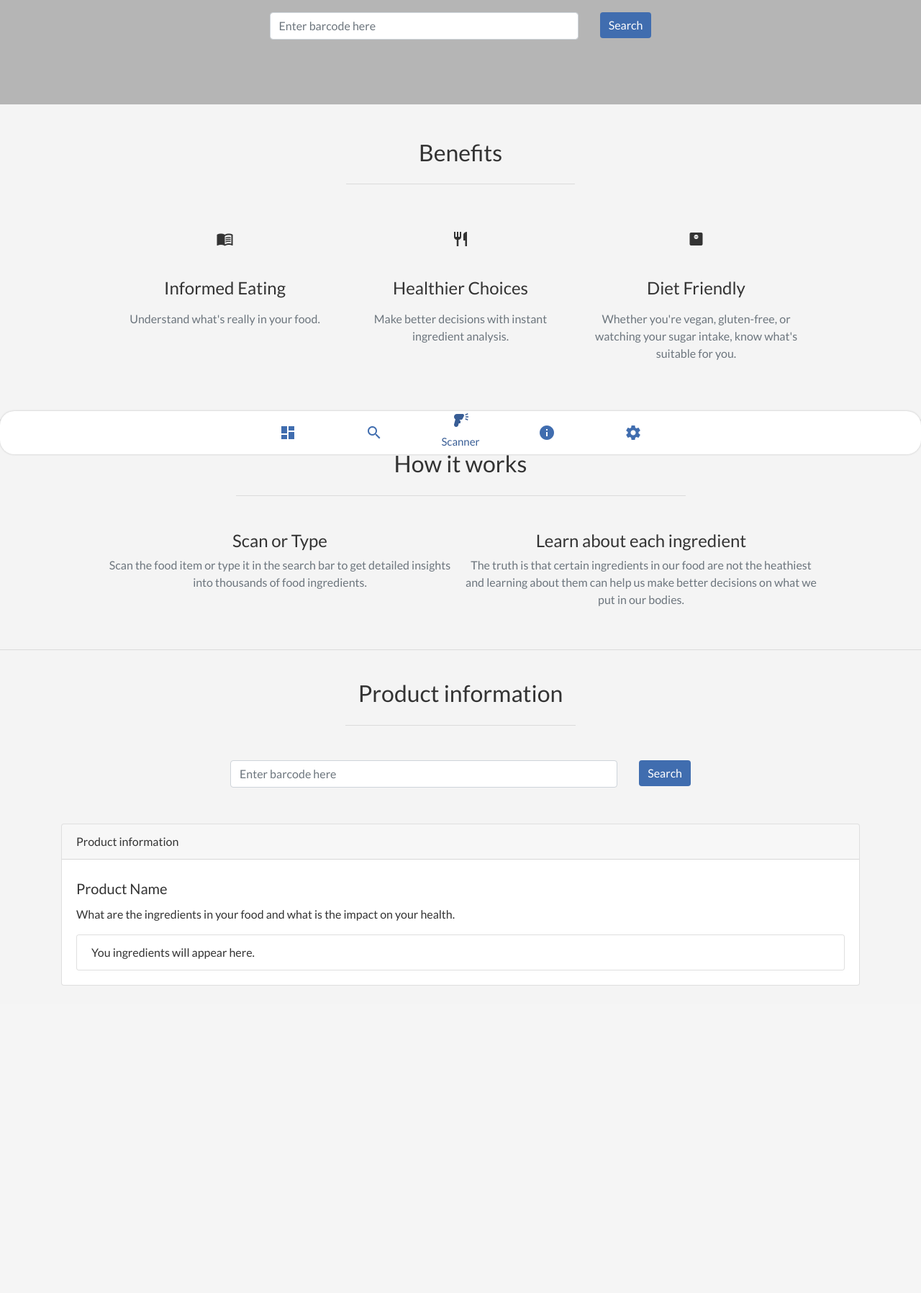
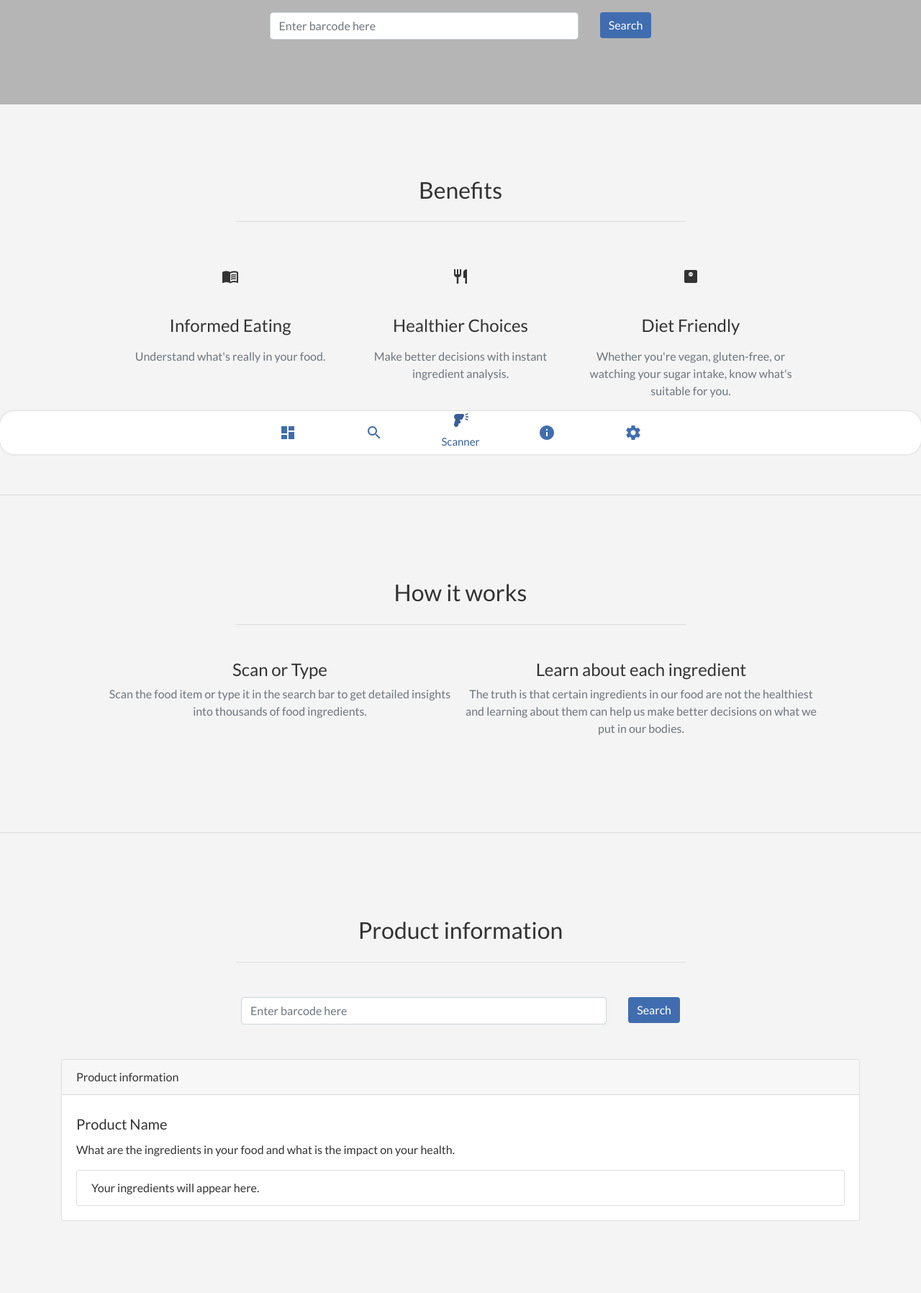
Before and after one commit to Pablosarti7/barcode-reader-web-app, a Flask app: page / in a window 1280 px wide. Shown: the part 169-1965 px from the top of the page at 72% size. Before the commit the page ends 1538 px from the top, so only its background shows below. Run offline with Flask 2, Linux system fonts and the light colour scheme; some libraries are stand-ins or nearby versions.

Commit message:
Designing home page

```diff
--- a/static/css/styles.css
+++ b/static/css/styles.css
@@ -22,8 +22,8 @@ h1 {
   padding-left: 15px;
   margin-right: auto;
   margin-left: auto;
-  padding-top: 25px;
-  padding-bottom: 25px;
+  padding-top: 100px;
+  padding-bottom: 100px;
 }
 
 .my_row {
--- a/templates/index.html
+++ b/templates/index.html
@@ -22,14 +22,15 @@
 
 <!-- class="content" is doing nothing -->
 <div class="content">
+
     <!-- Navigation-->
     <nav class="nav">
         <span class="nav-indicator"></span>
-        <a href="{{url_for('home')}}" class="nav__link">
+        <a href="{{ url_for('home') }}" class="nav__link">
             <i class="material-icons nav__icon">dashboard</i>
             <span class="nav__text">Dashboard</span>
         </a>
-        <a href="{{url_for('search')}}" class="nav__link">
+        <a href="{{ url_for('search') }}" class="nav__link">
             <i class="material-icons nav__icon">search</i>
             <span class="nav__text">Search</span>
         </a>
@@ -37,11 +38,11 @@
             <i class="material-icons nav__icon">barcode_reader</i>
             <span class="nav__text">Scanner</span>
         </a>
-        <a href="{{url_for('about')}}" class="nav__link">
+        <a href="{{ url_for('about') }}" class="nav__link">
             <i class="material-icons nav__icon">info</i>
             <span class="nav__text">Info</span>
         </a>
-        <a href="{{url_for('settings')}}" class="nav__link">
+        <a href="{{ url_for('settings') }}" class="nav__link">
             <i class="material-icons nav__icon">settings</i>
             <span class="nav__text">Settings</span>
         </a>
@@ -54,7 +55,7 @@
                 <div class="col-auto text-center">
                     <div class="text-white">
                         <h1 class="mb-5">Learn about food ingredients.</h1>
-                        <form id="myForm" method="POST">
+                        <form id="myForm" method="POST" action="#productInfoSection">
                             {{ form.hidden_tag() }}
                             <div class="row">
                                 <div class="col">
@@ -92,17 +93,15 @@
     </div>
 
     <!-- Benefits Section -->
-    <section class="py-5 py-xl-8">
-        <div class="container">
-            <div class="row justify-content-center">
-                <div class="col-12 col-md-10 col-lg-8 col-xl-7 col-xxl-6">
+    <section id="productInfoSection">
+        <div class="main_container">
+            <!-- <div class="row justify-content-center"> -->
+            <div class="my_text_center">
                 <h2 class="mb-4 display-5 text-center">Benefits</h2>
                 <hr class="w-50 mx-auto mb-5 mb-xl-9 border-dark-subtle">
             </div>
-            </div>
-        </div>
+            <!-- </div> -->
 
-        <div>
             <div class="row justify-content-center">
                 <div class="col-11 col-sm-6 col-lg-3 text-center">
                     <div class="badge p-3 mb-4">
@@ -131,36 +130,41 @@
     </section>
     <hr>
 
-    <!-- How it work section -->
+    <!-- How it works section -->
     <section>
         <div class="main_container">
             <div class="my_text_center">
-                <h2 class="mb-4 display-5">How it works</h2>
+                <h2 class="mb-4 display-5 text-center">How it works</h2>
                 <hr class="w-50 mx-auto mb-5 mb-xl-9 border-dark-subtle">
             </div>
 
             <div class="my_row">
                 <div class="instructions">
                     <h4>Scan or Type</h4>
-                    <p class="text-secondary">Scan the food item or type it in the search bar to get detailed insights into thousands of food ingredients.</p>
+                    <p class="text-secondary">Scan the food item or type it in the search bar to get detailed insights
+                        into thousands of food ingredients.</p>
                 </div>
                 <div class="instructions">
                     <h4>Learn about each ingredient</h4>
-                    <p class="text-secondary">The truth is that certain ingredients in our food are not the heathiest and learning about them can help us make better decisions on what we put in our bodies.</p>
+                    <p class="text-secondary">The truth is that certain ingredients in our food are not the healthiest
+                        and learning about them can help us make better decisions on what we put in our bodies.</p>
                 </div>
             </div>
         </div>
     </section>
     <hr>
 
+    <!-- Product information section -->
+    <section>
         <!-- Call to action -->
-    <section class="main_container">
-        <div class="container" id="5">
-            <div class="row justify-content-center">
-                <div class="_col-auto">
+        <div class="main_container">
+            <div class="mb-5">
                 <h2 class="mb-4 display-5 text-center">Product information</h2>
                 <hr class="w-50 mx-auto mb-5 mb-xl-9 border-dark-subtle">
-                        <form id="myForm" method="POST">
+                <div class="row justify-content-center">
+                    <div class="col-auto col-6 text-center">
+                        <div class="text-white">
+                            <form id="myForm2" method="POST">
                                 {{ form.hidden_tag() }}
                                 <div class="row">
                                     <div class="col">
@@ -171,16 +175,13 @@
                                     </div>
                                 </div>
                             </form>
+                        </div>
+                    </div>
+                </div>
                 <form id="barcodeForm" method="POST" action="/" style="display: none;">
                     <input type="hidden" name="barcode" id="hiddenBarcodeInput">
                 </form>
             </div>
-            </div>
-        </div>
-    </section>
-
-    <!-- Product information section -->
-    <section class="main_container">
             <div class="container">
                 <div class="row">
                     <div class="col-12 mx-auto">
@@ -194,12 +195,13 @@
                             <div class="card-body">
                                 <h5 class="card-title mt-2">
                                     {% if ingredients_list %}
-                                {{name}}
+                                    {{ name }}
                                     {% else %}
                                     Product Name
                                     {% endif %}
                                 </h5>
-                            <p class="card-text">What are the ingredients in your food and what is the impact on your
+                                <p class="card-text">What are the ingredients in your food and what is the impact on
+                                    your
                                     health.
                                 </p>
 
@@ -209,19 +211,18 @@
                                         {% for ingredient in ingredients_list %}
                                         {% if ingredient['rating'] == "healthy" %}
                                         <li class="list-group-item" style="background-color: rgb(216, 255, 216);">
-                                        <p class="element1"><strong>{{ingredient['name']}}:</strong></p>
-                                        <p class="element2">{{ingredient['description']}}</p>
+                                            <p class="element1"><strong>{{ ingredient['name'] }}:</strong></p>
+                                            <p class="element2">{{ ingredient['description'] }}</p>
                                         </li>
                                         {% else %}
                                         <li class="list-group-item" style="background-color: rgb(255, 208, 208);">
-                                        <p class="element1"><strong>{{ingredient['name']}}:</strong></p>
-                                        <p class="element2">{{ingredient['description']}}</p>
+                                            <p class="element1"><strong>{{ ingredient['name'] }}:</strong></p>
+                                            <p class="element2">{{ ingredient['description'] }}</p>
                                         </li>
                                         {% endif %}
                                         {% endfor %}
-
                                         {% else %}
-                                    <li class="list-group-item">You ingredients will appear here.</li>
+                                        <li class="list-group-item">Your ingredients will appear here.</li>
                                         {% endif %}
                                     </ul>
                                 </div>
@@ -231,10 +232,12 @@
                     </div>
                 </div>
             </div>
+        </div>
     </section>
 </div>
+
 <script src="https://cdnjs.cloudflare.com/ajax/libs/quagga/0.12.1/quagga.min.js"></script>
-<script src="{{url_for('static', filename='js/scripts.js')}}"></script>
+<script src="{{ url_for('static', filename='js/scripts.js') }}"></script>
 <script src="https://code.jquery.com/jquery-3.2.1.slim.min.js"
     integrity="sha384-KJ3o2DKtIkvYIK3UENzmM7KCkRr/rE9/Qpg6aAZGJwFDMVNA/GpGFF93hXpG5KkN"
     crossorigin="anonymous"></script>
@@ -247,4 +250,5 @@
 
 {% endblock %}
 
+
 </html>
--- a/templates/search.html
+++ b/templates/search.html
@@ -38,6 +38,8 @@
     <section class="d-flex flex-column" style="min-height: 50vh;">
         <!-- Product ingredients information -->
         <div class="container mt-5">
+            <h2 class="mb-4 display-5 text-center">Ingredient information</h2>
+            <hr class="w-50 mx-auto mb-5 mb-xl-9 border-dark-subtle">
             <div class="row">
                 <div class="col-12 mx-auto">
                     <div class="card info-card">
```
Lines whose indentation alone changed are shown as unchanged.
